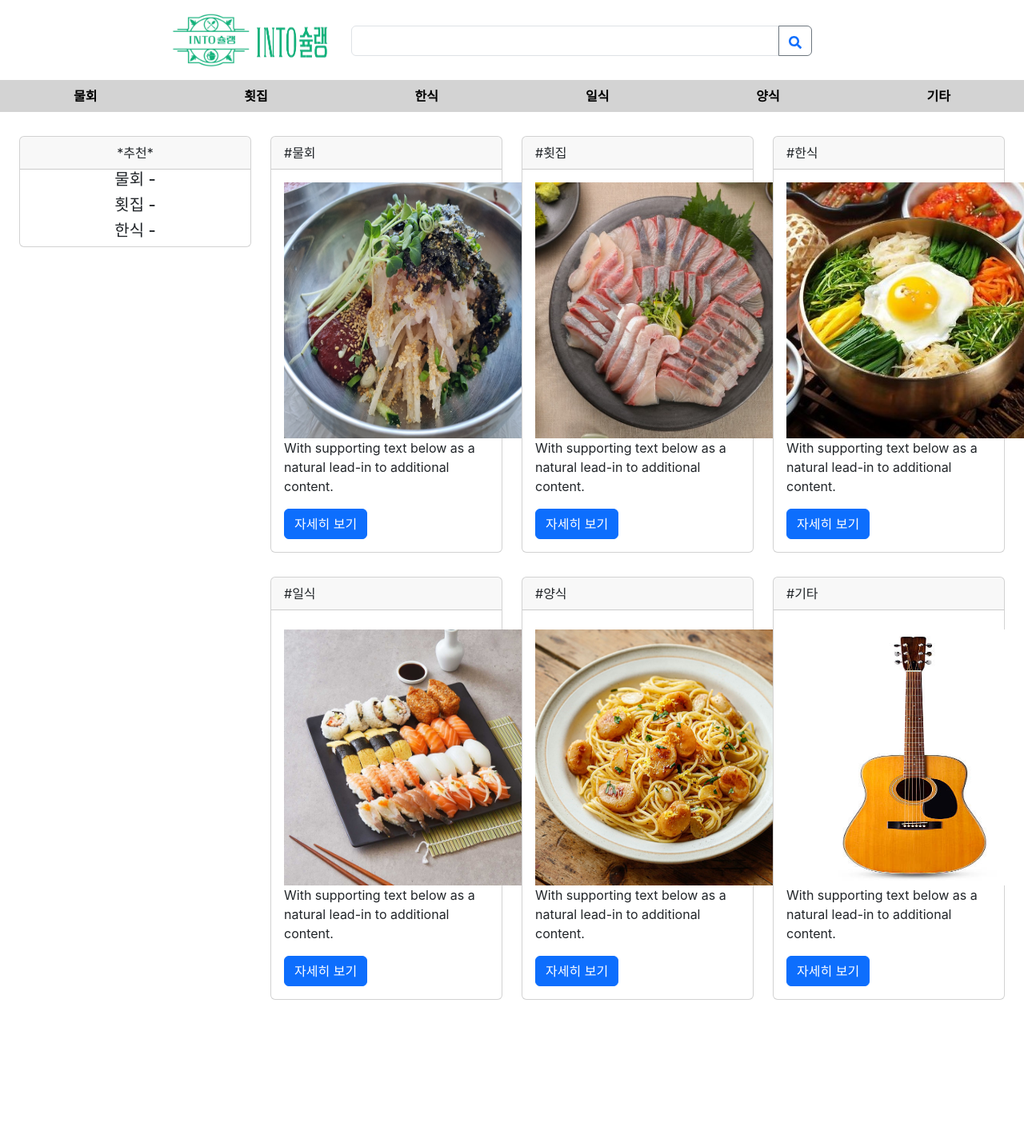
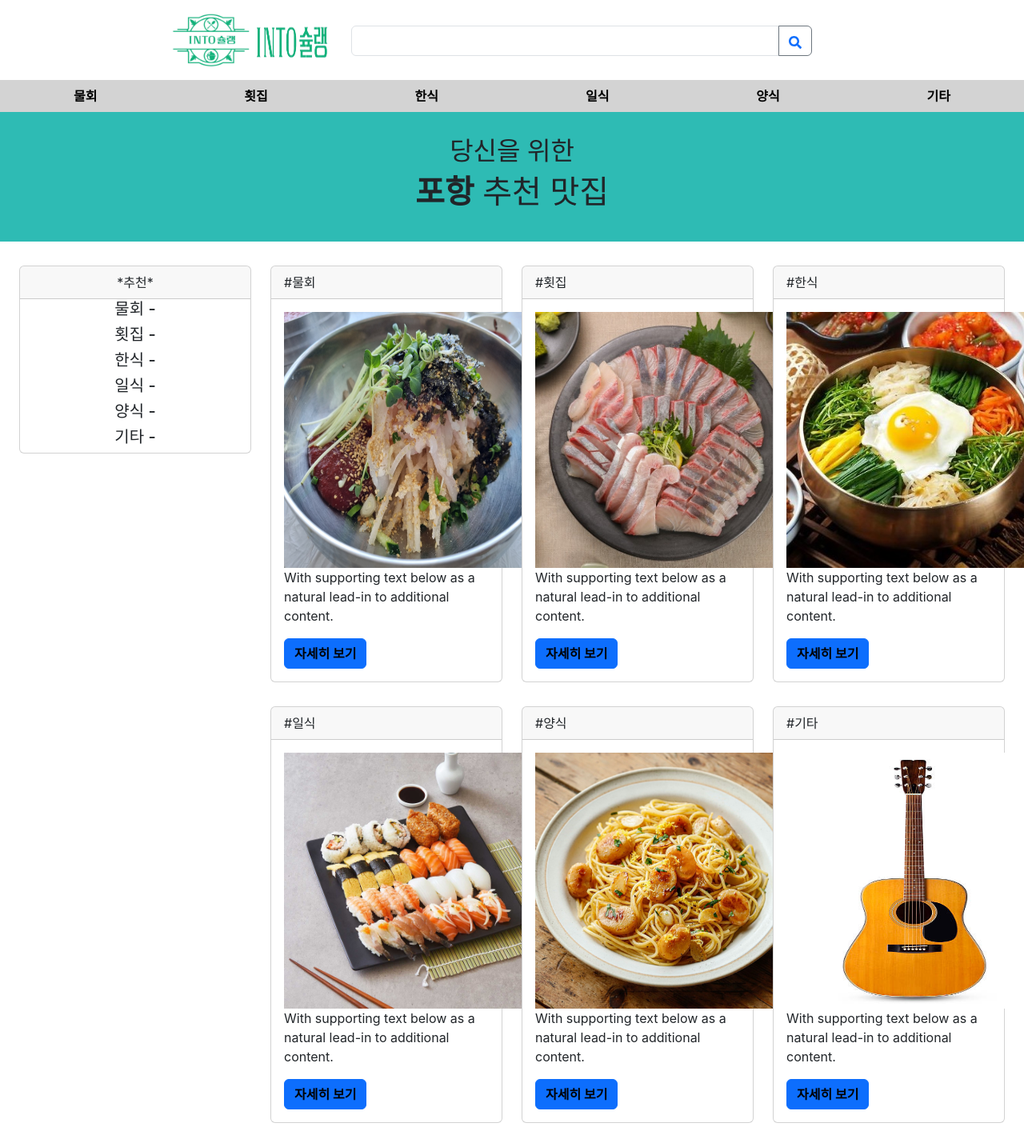
Before and after one commit to LukeSeobyungju/restaurant, a React (Create React App) app: page / in a window 1280 px wide. Shown: the top 1434 px of the page at 80% size. Before the commit the page ends 1280 px from the top, so only its background shows below. Built offline with nearby package versions, Linux system fonts and the light colour scheme; no server answers.

Commit message:
12/6 10:54

```diff
--- a/src/App.css
+++ b/src/App.css
@@ -62,3 +62,8 @@
 #reco{
     text-align: center;
 }
+#welcome{
+    background-color: rgb(46, 187, 180);
+    text-align: center;
+    padding: 30px;
+}
--- a/src/components/Category.js
+++ b/src/components/Category.js
@@ -40,17 +40,17 @@ export default function Category(){
     return (
         <>
             <Row id="headerBar">
-                    <Col id="logos" xs={4}>
+                    <Col id="logos" xs={7}>
                         <div class="top">
                             <img src="into2_nb.png" id="logo" alt="logo"></img>
                             <img src="into2_name.png" id="logo2" alt="logo"></img>
                         </div>
-                        <div>
-                            물회
-                        </div>
                     </Col>
             </Row>
             <Row id="back"></Row>
+            <Row>
+
+            </Row>
             <Container>
                 <button id="backButton"><Link to='/main'><CgArrowLeft id="backicon" size="30"/></Link></button>
                 <Table striped>
--- a/src/components/Main.js
+++ b/src/components/Main.js
@@ -30,9 +30,6 @@ export default function Main(){
             console.log(error);
         })
     }
-    useEffect(()=>{
-        getData();
-    },[]);
 
     const[newList,setNewList]=useState([]);
     function getNewList(){
@@ -65,6 +62,15 @@ export default function Main(){
         setNewList6(temp);
     }
 
+    function getRandom(length){
+        return parseInt(Math.random()*length);
+    }
+
+
+    useEffect(()=>{
+        getData();
+    },[]);
+
     useEffect(()=>{
         getNewList();
         getNewList2();
@@ -75,9 +81,7 @@ export default function Main(){
 
     },[list]);
 
-    function getRandom(length){
-        return parseInt(Math.random()*length);
-    }
+
 
 
     return(
@@ -120,6 +124,10 @@ export default function Main(){
                     <button id="button"><Link to='/category' state={"기타"} id="menu">기타</Link></button>
                 </Col>
             </Row>
+            <Row id="welcome">
+                <h2>당신을 위한</h2>
+                <h1><strong>포항</strong> 추천 맛집</h1>
+            </Row>
 
             <Row className="cards">
                 <Col xs={3} id="reco">
@@ -128,6 +136,9 @@ export default function Main(){
                         <Card.Title> 물회 - {newList.length>0 ? newList[getRandom(newList.length)].상호명:""}</Card.Title>
                         <Card.Title> 횟집 - {newList2.length>0 ? newList2[getRandom(newList2.length)].상호명:""}</Card.Title>
                         <Card.Title> 한식 - {newList3.length>0 ? newList3[getRandom(newList3.length)].상호명:""}</Card.Title>
+                        <Card.Title> 일식 - {newList3.length>0 ? newList4[getRandom(newList4.length)].상호명:""}</Card.Title>
+                        <Card.Title> 양식 - {newList3.length>0 ? newList5[getRandom(newList5.length)].상호명:""}</Card.Title>
+                        <Card.Title> 기타 - {newList3.length>0 ? newList6[getRandom(newList6.length)].상호명:""}</Card.Title>
                     </Card>
                 </Col>
                 <Col xs={3}>
@@ -138,7 +149,7 @@ export default function Main(){
                                 <img src="물회.jpg" id="사진"></img>
                             With supporting text below as a natural lead-in to additional content.
                             </Card.Text>
-                            <Button variant="primary">자세히 보기</Button>
+                            <Button><Link to='/category' state={"물회"} id="menu">자세히 보기</Link></Button>
                         </Card.Body>
                     </Card>
                 </Col>
@@ -150,7 +161,7 @@ export default function Main(){
                             <img src="횟집.jpg" id="사진"></img>
                             With supporting text below as a natural lead-in to additional content.
                             </Card.Text>
-                            <Button variant="primary">자세히 보기</Button>
+                            <Button><Link to='/category' state={"횟집"} id="menu">자세히 보기</Link></Button>
                         </Card.Body>
                     </Card>
                 </Col>
@@ -162,7 +173,7 @@ export default function Main(){
                             <img src="한식.jpg" id="사진"></img>
                             With supporting text below as a natural lead-in to additional content.
                             </Card.Text>
-                            <Button variant="primary">자세히 보기</Button>
+                            <Button><Link to='/category' state={"한식"} id="menu">자세히 보기</Link></Button>
                         </Card.Body>
                     </Card>
                 </Col>
@@ -174,12 +185,11 @@ export default function Main(){
                     <Card>
                         <Card.Header>#일식</Card.Header>
                         <Card.Body>
-                            <Card.Title>{newList4.length>0 ? newList4[getRandom(newList4.length)].상호명:""}</Card.Title>
                             <Card.Text>
                             <img src="일식.jpg" id="사진"></img>
                             With supporting text below as a natural lead-in to additional content.
                             </Card.Text>
-                            <Button variant="primary">자세히 보기</Button>
+                            <Button><Link to='/category' state={"일식"} id="menu">자세히 보기</Link></Button>
                         </Card.Body>
                     </Card>
                 </Col>
@@ -187,12 +197,11 @@ export default function Main(){
                     <Card>
                         <Card.Header>#양식</Card.Header>
                         <Card.Body>
-                            <Card.Title>{newList5.length>0 ? newList5[getRandom(newList5.length)].상호명:""}</Card.Title>
                             <Card.Text>
                             <img src="양식.jpg" id="사진"></img>
                             With supporting text below as a natural lead-in to additional content.
                             </Card.Text>
-                            <Button variant="primary">자세히 보기</Button>
+                            <Button><Link to='/category' state={"양식"} id="menu">자세히 보기</Link></Button>
                         </Card.Body>
                     </Card>
                 </Col>
@@ -200,12 +209,11 @@ export default function Main(){
                     <Card>
                         <Card.Header>#기타</Card.Header>
                         <Card.Body>
-                            <Card.Title>{newList6.length>0 ? newList6[getRandom(newList6.length)].상호명:""}</Card.Title>
                             <Card.Text>
                             <img src="기타.jpg" id="사진"></img>
                             With supporting text below as a natural lead-in to additional content.
                             </Card.Text>
-                            <Button variant="primary">자세히 보기</Button>
+                            <Button><Link to='/category' state={"기타"} id="menu">자세히 보기</Link></Button>
                         </Card.Body>
                     </Card>
                 </Col>
```
